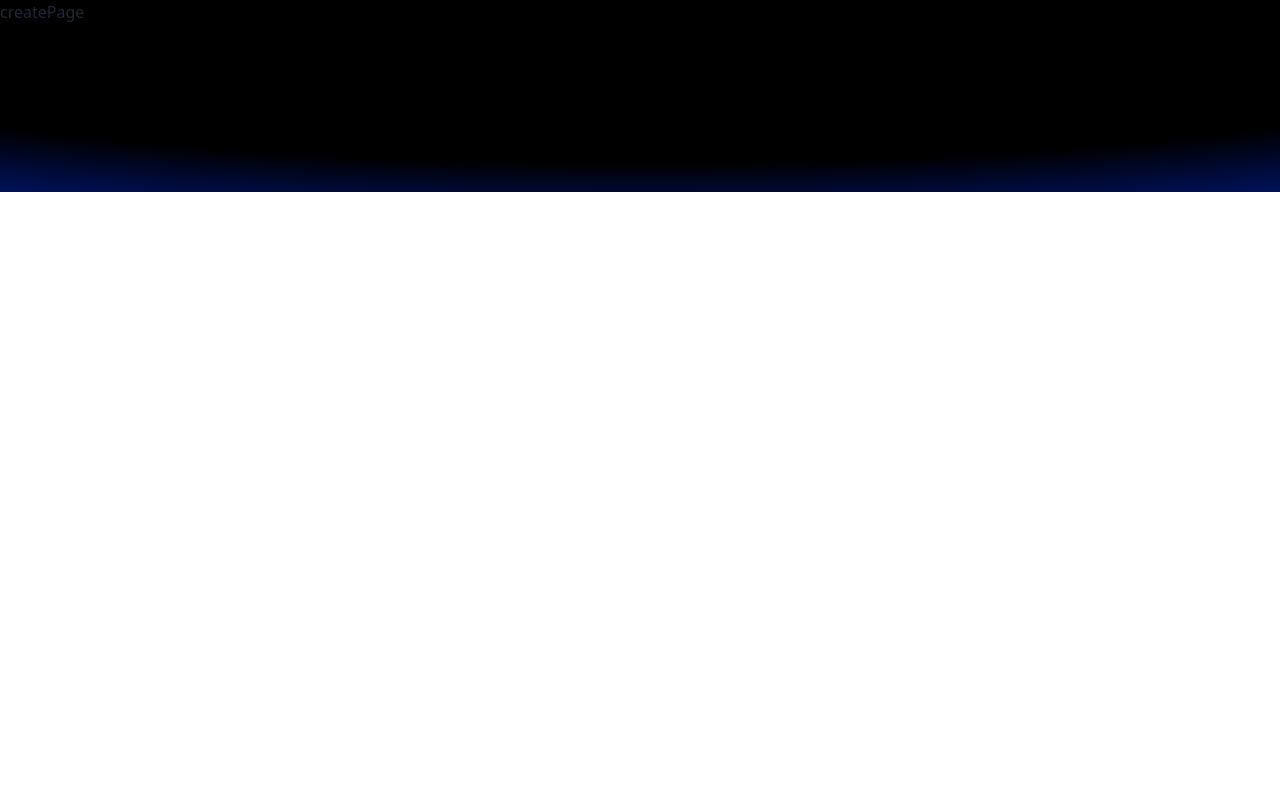
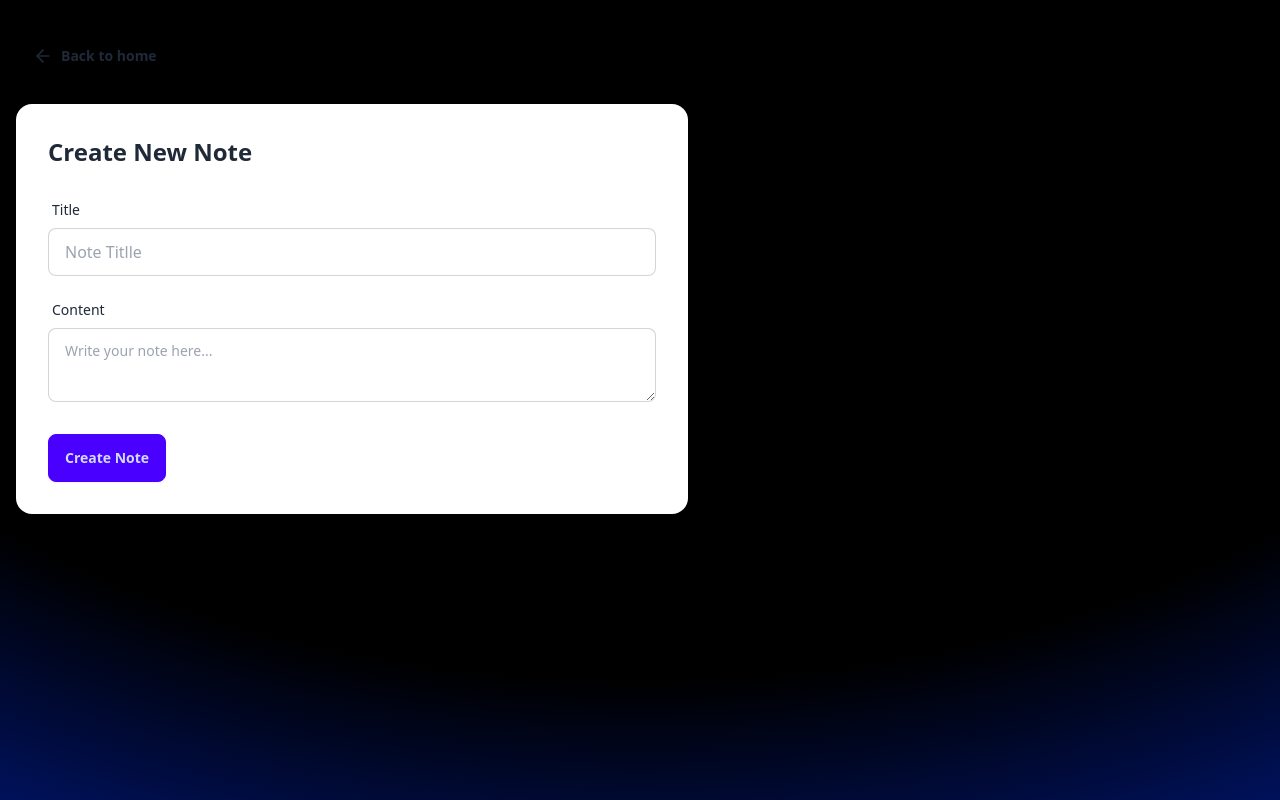
Before and after one commit to Begeeeg/notepad, a React app in the folder frontend/: page /create in a window 1280 px wide. Built offline with nearby package versions, Linux system fonts and the light colour scheme; the HTML template or start-up script is replaced by a standard one.

Commit message:
createpage done

```diff
--- /dev/null
+++ b/frontend/src/lib/axiosInstance.jsx
@@ -0,0 +1,5 @@
+import axios from "axios";
+
+export const axiosInstance = axios.create({
+  baseURL: "http://localhost:5000/api",
+});
--- a/frontend/src/pages/CreatePage.jsx
+++ b/frontend/src/pages/CreatePage.jsx
@@ -1,5 +1,96 @@
-import React from "react";
+import { ArrowLeftIcon } from "lucide-react";
+import React, { useState } from "react";
+import toast from "react-hot-toast";
+import { Link, useNavigate } from "react-router";
+import { axiosInstance } from "../lib/axiosInstance";
 
 export default function CreatePage() {
-  return <div>createPage</div>;
+  const [title, setTitle] = useState("");
+  const [content, setContent] = useState("");
+  const [loading, setLoading] = useState(false);
+
+  const navigate = useNavigate();
+
+  const handleSubmit = async (e) => {
+    e.preventDefault();
+
+    if (!title || !content) {
+      toast.error("Please fill in all fields.");
+      return;
+    }
+
+    setLoading(true);
+    try {
+      await axiosInstance.post("/notes", { title, content });
+      toast.success("Note created successfully!");
+      navigate("/");
+    } catch (error) {
+      if (error.response.status === 429) {
+        toast.error("Rate limit exceeded. Please try again later.", {
+          style: {
+            background: "#ff4d4f",
+            color: "#000",
+          },
+        });
+      } else {
+        toast.error("An error occurred while creating the note.");
+      }
+    } finally {
+      setLoading(false);
+    }
+  };
+
+  return (
+    <div className="min-h-screen bg-base-400">
+      <div className="container mx-auto px-4 py-8">
+        <div className="max-w-2xl max-auto">
+          <Link to={"/"} className="btn btn-ghost mb-6">
+            <ArrowLeftIcon className="size-5" /> Back to home
+          </Link>
+
+          <div className="card bg-base-100">
+            <div className="card-body">
+              <h2 className="card-title text-2xl mb-4">Create New Note</h2>
+              <form onSubmit={handleSubmit}>
+                <div className="form-control mb-4">
+                  <label className="label">
+                    <span className="label-text">Title</span>
+                  </label>
+                  <input
+                    type="text"
+                    placeholder="Note Titlle"
+                    className="input input-bordered"
+                    value={title}
+                    onChange={(e) => setTitle(e.target.value)}
+                  />
+                </div>
+
+                <div className="form-control mb-4">
+                  <label className="label">
+                    <span className="label-text">Content</span>
+                  </label>
+                  <textarea
+                    placeholder="Write your note here..."
+                    className="textarea textarea-bordered"
+                    value={content}
+                    onChange={(e) => setContent(e.target.value)}
+                  />
+                </div>
+
+                <div>
+                  <button
+                    type="submit"
+                    className="btn btn-primary mt-4"
+                    disabled={loading}
+                  >
+                    {loading ? "Creating..." : "Create Note"}
+                  </button>
+                </div>
+              </form>
+            </div>
+          </div>
+        </div>
+      </div>
+    </div>
+  );
 }
--- a/frontend/src/pages/HomePage.jsx
+++ b/frontend/src/pages/HomePage.jsx
@@ -1,7 +1,7 @@
 import React, { useEffect, useState } from "react";
 import Navbar from "./../components/Navbar.jsx";
 import RateLimitedUI from "../components/RateLimitedUI.jsx";
-import axios from "axios";
+import { axiosInstance } from "../lib/axiosInstance";
 import toast from "react-hot-toast";
 import NoteCard from "../components/NoteCard.jsx";
 
@@ -13,7 +13,7 @@
   useEffect(() => {
     const fetchNotes = async () => {
       try {
-        const res = await axios.get("http://localhost:5000/api/notes");
+        const res = await axiosInstance.get("/notes");
         console.log("Fetched notes successfully:", res.data);
         setNotes(res.data);
         setRateLimited(false);
```
